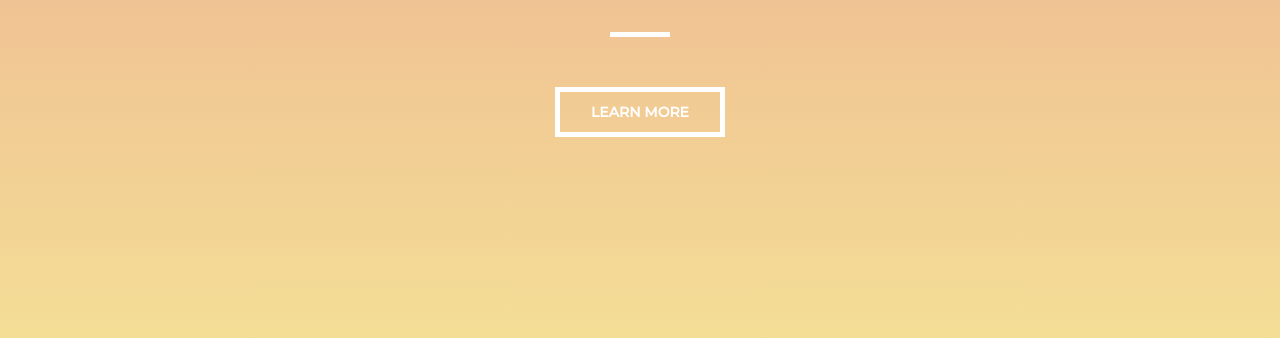
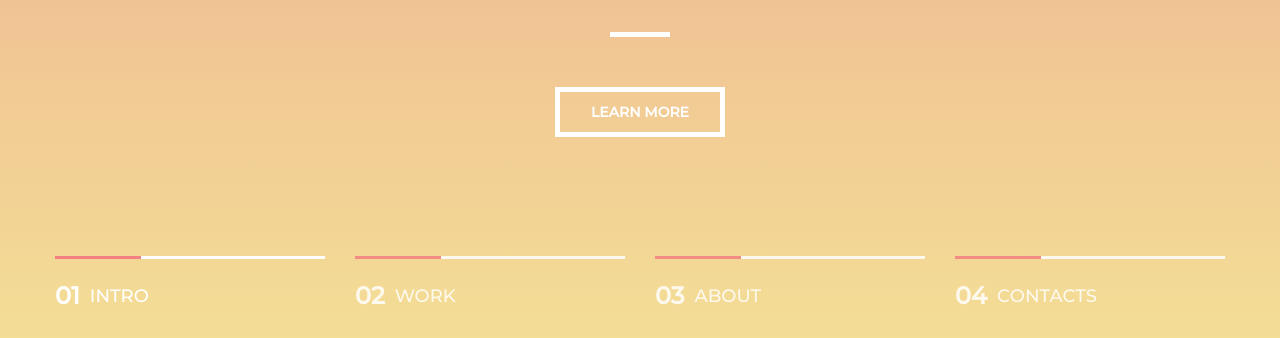
Before and after one commit to TonnyHawk/freebee-template, a website: page src/index.html in a window 1280 px wide. Shown: the part 662-1000 px from the top of the page. Drawn offline with Linux system fonts and the light colour scheme; files whose address does not match are found by name; a web font is replaced by a local one.

Commit message:
header is finished

```diff
--- a/src/index.html
+++ b/src/index.html
@@ -45,6 +45,44 @@
       <h1 class="section__title">Welcome to MoGo</h1>
       <a href="" class="btn">Learn more</a>
    </div>
+   <div class="header__goto goto">
+      <div class="goto__item active">
+         <div class="goto__progress-wrap">
+            <progress id="file" value="32" max="100" class="goto__progress-bar"> 32% </progress>
+         </div>
+         <div class="goto__text-wrap">
+            <p class="goto__sect-num">01</p>
+            <p class="goto__sect-name">Intro</p>
+         </div>
+      </div>
+      <div class="goto__item">
+         <div class="goto__progress-wrap">
+            <progress id="file" value="32" max="100" class="goto__progress-bar"> 32% </progress>
+         </div>
+         <div class="goto__text-wrap">
+            <p class="goto__sect-num">02</p>
+            <p class="goto__sect-name">Work</p>
+         </div>
+      </div>
+      <div class="goto__item">
+         <div class="goto__progress-wrap">
+            <progress id="file" value="32" max="100" class="goto__progress-bar"> 32% </progress>
+         </div>
+         <div class="goto__text-wrap">
+            <p class="goto__sect-num">03</p>
+            <p class="goto__sect-name">About</p>
+         </div>
+      </div>
+      <div class="goto__item">
+         <div class="goto__progress-wrap">
+            <progress id="file" value="32" max="100" class="goto__progress-bar"> 32% </progress>
+         </div>
+         <div class="goto__text-wrap">
+            <p class="goto__sect-num">04</p>
+            <p class="goto__sect-name">Contacts</p>
+         </div>
+      </div>
+   </div>
 </header>
    <script src="js/jquery.min.js"></script>
    <script src="js/ibg.js"></script>
--- a/src/sass/blocks/header/_header.scss
+++ b/src/sass/blocks/header/_header.scss
@@ -7,6 +7,9 @@
    flex-direction: column;
    height: 1000px;
    color: white;
+   @media(max-width: 920px){
+      height: 100vh;
+   }
 
    // .header__bg-layer
 
@@ -24,12 +27,17 @@
       z-index: 2;
    }
 
+   // .header .section
+
    .section {
 
 		// .section__pretitle
 
 		&__pretitle {
          font-size: 72px;
+         @media(max-width: 920px){
+            font-size: 7.85vw;
+         }
 		}
 
 		// .section__title
@@ -38,14 +46,99 @@
          font-size: 150px;
          margin-top: 50px;
          max-width: 800px;
+         @media(max-width: 920px){
+            font-size: 17vw;
+            padding: 0 1vw;
+            margin-top: 4.5vw;
+         }
 
          &:after{
             width: 60px;
             background: white;
             height: 5px;
             margin: 70px 0 50px;
+            @media(max-width: 920px){
+               margin: 8vw 0 9vw;
+               width: 10vw;
+            }
          }
-		}
+      }
+   }
+
+   // .header__goto
+
+   &__goto {
+      position: absolute;
+      bottom: 30px;
+      z-index: 2;
+      @media(max-width: 920px){
+         display: none;
+      }
+   }
+
 }
 
+.goto {
+   display: flex;
+   width: 100%;
+   max-width: 1200px;
+   justify-content: center;
+
+   // .goto__item
+
+   &__item {
+      flex: 1 0;
+      padding: 0 15px;
+      opacity: 0.85;
+   }
+
+   // .goto__progress-wrap
+
+   &__progress-wrap {
+   }
+
+   // .goto__progress-bar
+
+   &__progress-bar {
+      appearance: none;
+      height: 3px;
+      width: 100%;
+      &::-webkit-progress-bar{
+         background-color:white;
+      }
+      &::-webkit-progress-value{
+         background: #f38181;
+      }
+   }
+
+   // .goto__text-wrap
+
+   &__text-wrap {
+      display: flex;
+      align-items: center;
+      margin-top: 25px;
+   }
+
+   // .goto__sect-num
+
+   &__sect-num {
+      font-family: 'monserrat';
+      font-weight: bold;
+      font-size: 24px;
+      margin-right: 10px;
+   }
+
+   // .goto__sect-name
+
+   &__sect-name {
+      font-family: 'monserrat';
+      font-size: 18px;
+      text-transform: uppercase;
+   }
+
+   // .goto__item.active
+
+   &__item.active{
+      opacity: 1;
+   }
 }
```
Also changed, not shown: src/html/_header.html (+38 -0 lines), src/css/main.min.css.
